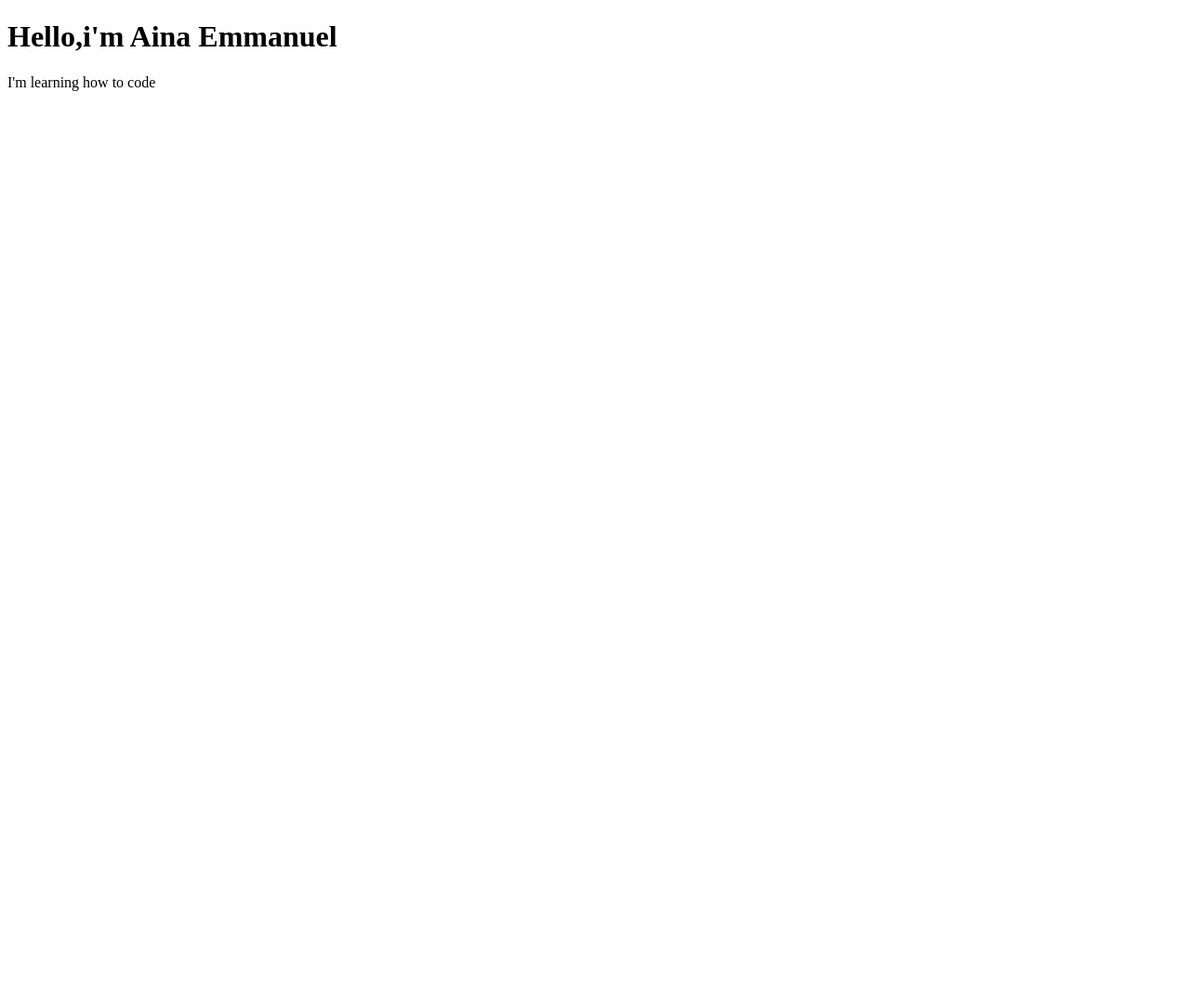
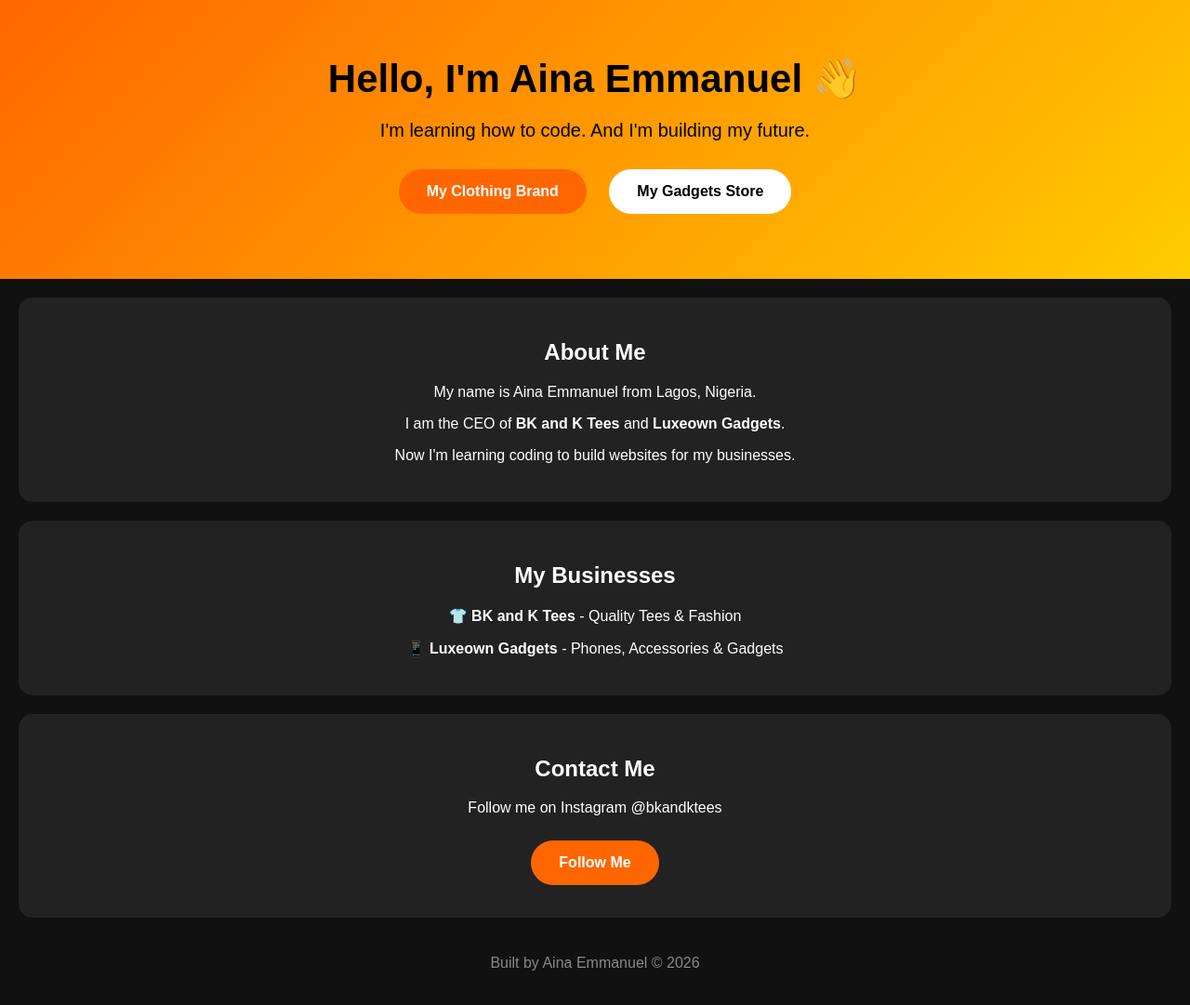
Before and after one commit to Anirex7/my-first-website, a plain HTML site: page index.html in a window 1280 px wide. Shown: the whole page at 93% size. Before the commit the page ends 800 px from the top, so only its background shows below. Drawn offline with Linux system fonts and the light colour scheme.

Commit message:
upgrade my website

```diff
--- a/index.html
+++ b/index.html
@@ -1,10 +1,46 @@
 <!DOCTYPE html>
 <html>
 <head>
-<title>My first Website</title>
+<title>Aina Emmanuel | My Website</title>
+<style>
+body { font-family: Arial; text-align: center; background: #111; color: white; margin: 0; padding: 0; }
+.header { padding: 60px 20px; background: linear-gradient(135deg, #ff6600, #ffcc00); color: black; }
+.header h1 { font-size: 42px; margin: 0; }
+.header p { font-size: 20px; }
+.box { background: #222; margin: 20px; padding: 25px; border-radius: 15px; }
+.btn { display: inline-block; background: #ff6600; color: white; padding: 15px 30px; text-decoration: none; border-radius: 30px; font-weight: bold; margin: 10px; }
+.btn2 { background: white; color: black; }
+</style>
 </head>
 <body>
-<h1>Hello,i'm Aina Emmanuel</h1>
-<p>I'm learning how to code</p>
+
+<div class="header">
+<h1>Hello, I'm Aina Emmanuel 👋</h1>
+<p>I'm learning how to code. And I'm building my future.</p>
+<a class="btn" href="https://instagram.com/bkandktees">My Clothing Brand</a>
+<a class="btn btn2" href="https://instagram.com/luxeowngadgets">My Gadgets Store</a>
+</div>
+
+<div class="box">
+<h2>About Me</h2>
+<p>My name is Aina Emmanuel from Lagos, Nigeria.</p>
+<p>I am the CEO of <b>BK and K Tees</b> and <b>Luxeown Gadgets</b>.</p>
+<p>Now I'm learning coding to build websites for my businesses.</p>
+</div>
+
+<div class="box">
+<h2>My Businesses</h2>
+<p>👕 <b>BK and K Tees</b> - Quality Tees & Fashion</p>
+<p>📱 <b>Luxeown Gadgets</b> - Phones, Accessories & Gadgets</p>
+</div>
+
+<div class="box">
+<h2>Contact Me</h2>
+<p>Follow me on Instagram @bkandktees</p>
+<a class="btn" href="https://instagram.com/blackkorea01">Follow Me</a>
+</div>
+
+<p style="padding:20px; color:#888;">Built by Aina Emmanuel © 2026</p>
+
 </body>
 </html>
```
